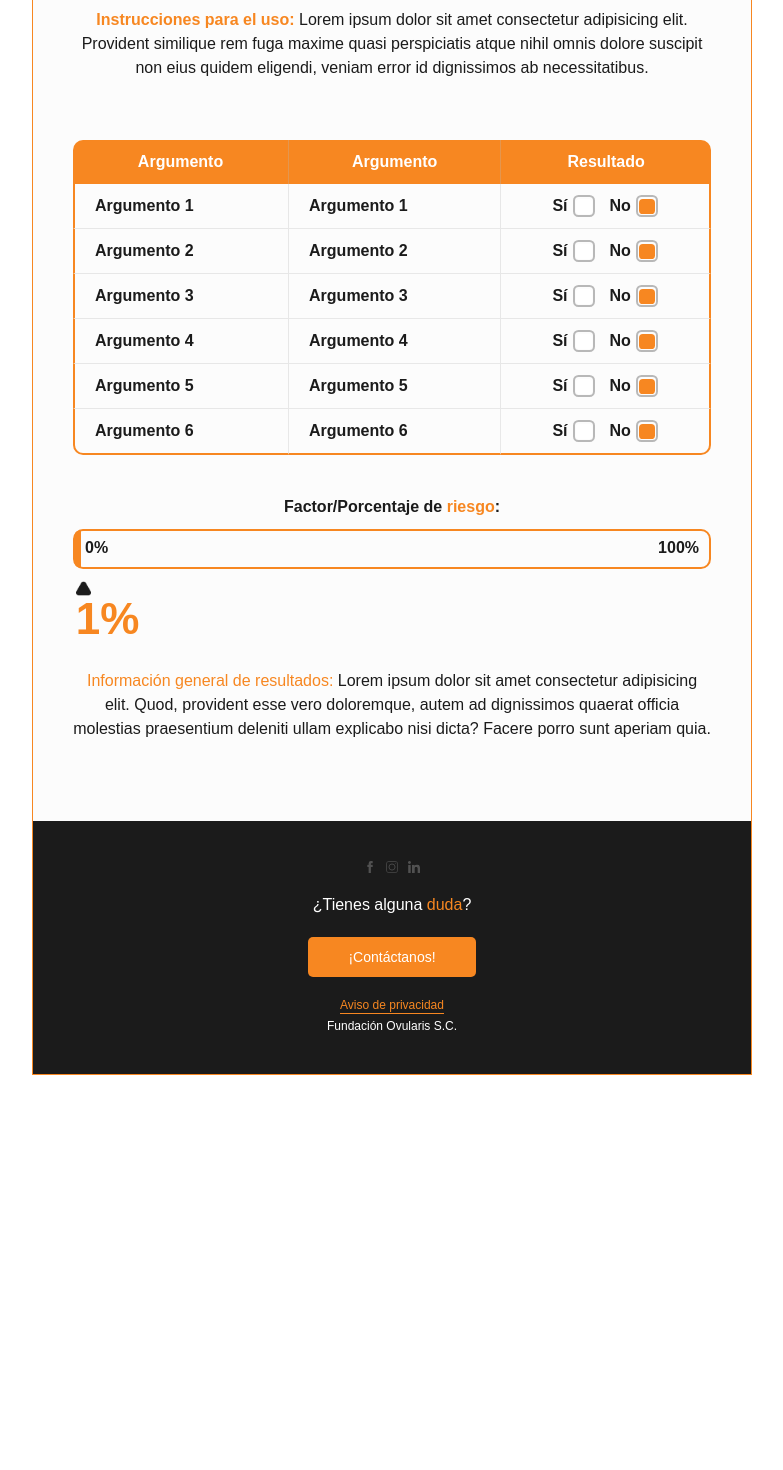
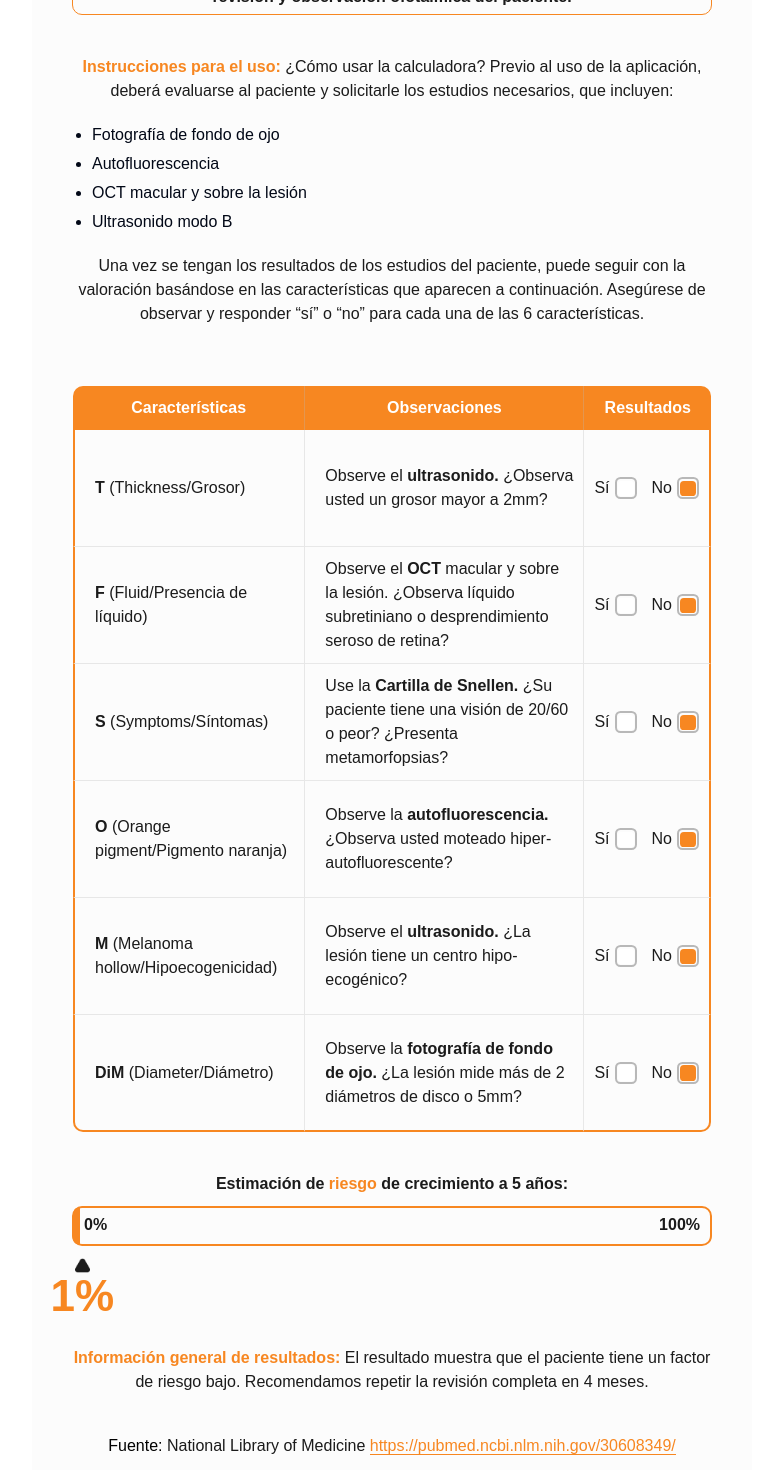
Before and after one commit to Eye-Cancer-Institute/ECI, a React (Create React App) app: page / in a window 1280 px wide. Shown: the part 540-2010 px from the top of the page, without its empty margins (248-1031 px from the left). Before the commit the page ends 1615 px from the top, so only its background shows below. Built offline with nearby package versions, Linux system fonts and the light colour scheme; a web font is replaced by a local one.

Commit message:
added text information and social media links

```diff
--- a/public/index.html
+++ b/public/index.html
@@ -25,7 +25,7 @@
       work correctly both with client-side routing and a non-root public URL.
       Learn how to configure a non-root public URL by running `npm run build`.
     -->
-    <title>React App</title>
+    <title>Mmy App</title>
   </head>
   <body>
     <noscript>You need to enable JavaScript to run this app.</noscript>
--- a/src/shared/components/Cuestionario.tsx
+++ b/src/shared/components/Cuestionario.tsx
@@ -69,15 +69,20 @@ const Cuestionario = () => {
       <table>
         <thead>
           <tr className="head-row">
-            <th>Argumento</th>
-            <th>Argumento</th>
-            <th>Resultado</th>
+            <th>Características</th>
+            <th>Observaciones</th>
+            <th>Resultados</th>
           </tr>
         </thead>
         <tbody>
           <tr id="tr1">
-            <td>Argumento 1</td>
-            <td>Argumento 1</td>
+            <td>
+              <span>T</span> (Thickness/Grosor)
+            </td>
+            <td>
+              Observe el <span>ultrasonido.</span> ¿Observa usted un grosor
+              mayor a 2mm?
+            </td>
             <td className="checkboxes-td">
               <label
                 className="si-label"
@@ -110,8 +115,13 @@ const Cuestionario = () => {
             </td>
           </tr>
           <tr id="tr2">
-            <td>Argumento 2</td>
-            <td>Argumento 2</td>
+            <td>
+              <span>F</span> (Fluid/Presencia de líquido)
+            </td>
+            <td>
+              Observe el <span>OCT</span> macular y sobre la lesión. ¿Observa
+              líquido subretiniano o desprendimiento seroso de retina?
+            </td>
             <td className="checkboxes-td">
               <label
                 className="si-label"
@@ -144,8 +154,13 @@ const Cuestionario = () => {
             </td>
           </tr>
           <tr id="tr3">
-            <td>Argumento 3</td>
-            <td>Argumento 3</td>
+            <td>
+              <span>S</span> (Symptoms/Síntomas)
+            </td>
+            <td>
+              Use la <span>Cartilla de Snellen.</span> ¿Su paciente tiene una
+              visión de 20/60 o peor? ¿Presenta metamorfopsias?
+            </td>
             <td className="checkboxes-td">
               <label
                 className="si-label"
@@ -178,8 +193,13 @@ const Cuestionario = () => {
             </td>
           </tr>
           <tr id="tr4">
-            <td>Argumento 4</td>
-            <td>Argumento 4</td>
+            <td>
+              <span>O</span> (Orange pigment/Pigmento naranja)
+            </td>
+            <td>
+              Observe la <span>autofluorescencia.</span> ¿Observa usted moteado
+              hiper-autofluorescente?
+            </td>
             <td className="checkboxes-td">
               <label
                 className="si-label"
@@ -212,8 +232,13 @@ const Cuestionario = () => {
             </td>
           </tr>
           <tr id="tr5">
-            <td>Argumento 5</td>
-            <td>Argumento 5</td>
+            <td>
+              <span>M</span> (Melanoma hollow/Hipoecogenicidad)
+            </td>
+            <td>
+              Observe el <span>ultrasonido.</span> ¿La lesión tiene un centro
+              hipo-ecogénico?
+            </td>
             <td className="checkboxes-td">
               <label
                 className="si-label"
@@ -246,8 +271,13 @@ const Cuestionario = () => {
             </td>
           </tr>
           <tr id="tr6">
-            <td>Argumento 6</td>
-            <td>Argumento 6</td>
+            <td>
+              <span>DiM</span> (Diameter/Diámetro)
+            </td>
+            <td>
+              Observe la <span>fotografía de fondo de ojo.</span> ¿La lesión
+              mide más de 2 diámetros de disco o 5mm?
+            </td>
             <td className="checkboxes-td">
               <label
                 className="si-label"
--- a/src/shared/components/Footer.tsx
+++ b/src/shared/components/Footer.tsx
@@ -5,13 +5,13 @@ const Footer = () => {
   return (
     <div className="footer">
       <div className="footer-icons-div">
-        <a href="https://www.eyecancerinstitute.com/">
+        <a href="https://www.facebook.com/eyecancerinst">
           <img src="/images/fb.png" alt="fb-icon" />
         </a>
-        <a href="https://www.eyecancerinstitute.com/">
+        <a href="https://www.instagram.com/eyecancerinstitute">
           <img src="/images/ig.png" alt="ig-icon" />
         </a>
-        <a href="https://www.eyecancerinstitute.com/">
+        <a href="https://www.linkedin.com/company/eyecancerinstitute">
           <img src="/images/lk.png" alt="lk-icon" className="lk-icon" />
         </a>
       </div>
--- a/src/shared/components/Header.tsx
+++ b/src/shared/components/Header.tsx
@@ -30,13 +30,13 @@ const Header = () => {
         <img className="logo-img" src="/images/logo.png" alt="Logo" />
       </a>
       <div className="icons-button-div">
-        <a href="https://www.eyecancerinstitute.com/">
+        <a href="https://www.facebook.com/eyecancerinst">
           <img src="/images/fb.png" alt="fb-icon" />
         </a>
-        <a href="https://www.eyecancerinstitute.com/">
+        <a href="https://www.instagram.com/eyecancerinstitute">
           <img src="/images/ig.png" alt="ig-icon" />
         </a>
-        <a href="https://www.eyecancerinstitute.com/">
+        <a href="https://www.linkedin.com/company/eyecancerinstitute">
           <img src="/images/lk.png" alt="lk-icon" className="lk-icon" />
         </a>
         <a href="https://wa.me/528128608714">
--- a/src/shared/components/Information.tsx
+++ b/src/shared/components/Information.tsx
@@ -5,27 +5,42 @@ const Information = () => {
     <div className="information">
       <div className="main-title-div">
         <h1>
-          Nombre <span>Herramienta</span>
+          Mmy <span>App</span>
         </h1>
       </div>
 
       <p className="descripcion">
-        <span>Descripción Técnica:</span> Lorem ipsum dolor sit amet consectetur
-        adipisicing elit. Provident similique rem fuga maxime quasi perspiciatis
-        atque nihil omnis dolore suscipit non eius quidem eligendi, veniam error
-        id dignissimos ab necessitatibus.
+        <span>Descripción Técnica:</span> Mmy App es una aplicación enfocada en
+        orientar al oftalmólogo actual. Esta permite evaluar lesiones
+        pigmentadas del fondo del ojo rápida y convenientemente. Tiene la
+        finalidad de detectar lesiones en riesgo de transformación maligna para
+        su referencia temprana.
       </p>
       <p className="disclaimer">
-        Disclaimer: Lorem ipsum dolor sit amet consectetur adipisicing elit.
-        Provident similique rem fuga maxime quasi perspiciatis atque nihil omnis
-        dolore suscipit non eius quidem eligendi, veniam error id dignissimos ab
-        necessitatibus.
+        Disclaimer: Esta aplicación fue diseñada para utilizarse exclusivamente
+        como una guía o apoyo para consultas oftalmológicas (el resultado
+        generado no es un diagnóstico final). Se recomienda utilizarla como
+        auxiliar en el proceso de revisión y observación ofotálmica del
+        paciente.
       </p>
-      <p className="instrucciones">
-        <span>Instrucciones para el uso:</span> Lorem ipsum dolor sit amet
-        consectetur adipisicing elit. Provident similique rem fuga maxime quasi
-        perspiciatis atque nihil omnis dolore suscipit non eius quidem eligendi,
-        veniam error id dignissimos ab necessitatibus.
+      <div className="instrucciones">
+        <p>
+          <span>Instrucciones para el uso:</span> ¿Cómo usar la calculadora?
+          Previo al uso de la aplicación, deberá evaluarse al paciente y
+          solicitarle los estudios necesarios, que incluyen:
+        </p>
+        <ul>
+          <li>Fotografía de fondo de ojo</li>
+          <li>Autofluorescencia</li>
+          <li>OCT macular y sobre la lesión</li>
+          <li>Ultrasonido modo B</li>
+        </ul>
+      </div>
+      <p className="mt-5">
+        Una vez se tengan los resultados de los estudios del paciente, puede
+        seguir con la valoración basándose en las características que aparecen a
+        continuación. Asegúrese de observar y responder “sí” o “no” para cada
+        una de las 6 características.
       </p>
     </div>
   );
--- a/src/shared/components/Resultados.tsx
+++ b/src/shared/components/Resultados.tsx
@@ -6,7 +6,7 @@ const Resultados = ({ percentage }: ResultadosProps) => {
   return (
     <div className="resultados-div">
       <h2>
-        Factor/Porcentaje de <span>riesgo</span>:
+        Estimación de <span>riesgo</span> de crecimiento a 5 años:
       </h2>
       <div className="bar">
         <p className="zero">0%</p>
@@ -29,11 +29,37 @@ const Resultados = ({ percentage }: ResultadosProps) => {
           </div>
         </div>
       </div>
-      <p className="information-result">
-        <span>Información general de resultados:</span> Lorem ipsum dolor sit
-        amet consectetur adipisicing elit. Quod, provident esse vero doloremque,
-        autem ad dignissimos quaerat officia molestias praesentium deleniti
-        ullam explicabo nisi dicta? Facere porro sunt aperiam quia.
+      {percentage < 23 && (
+        <p className="information-result">
+          <span>Información general de resultados:</span> El resultado muestra
+          que el paciente tiene un factor de riesgo bajo. Recomendamos repetir
+          la revisión completa en 4 meses.
+        </p>
+      )}
+      {percentage === 34 && (
+        <p className="information-result">
+          <span>Información general de resultados:</span> El resultado muestra
+          que el paciente tiene un factor de riesgo medio. Recomendamos evaluar
+          el referir al paciente con un especialista en oncología ocular para
+          continuar con la valoración y el diagnóstico; o, realizar una segunda
+          evaluación en 2 meses.
+        </p>
+      )}
+      {percentage > 50 && (
+        <p className="information-result">
+          <span>Información general de resultados:</span> El resultado muestra
+          que el paciente tiene un factor de riesgo alto. Recomendamos referir
+          al paciente <span>inmediatamente</span> con un especialista en
+          oncología ocular para continuar con la valoración y el diagnóstico.
+        </p>
+      )}
+
+      <p className="fuente">
+        {" "}
+        <span>Fuente: </span> National Library of Medicine{" "}
+        <a href="https://pubmed.ncbi.nlm.nih.gov/30608349/">
+          https://pubmed.ncbi.nlm.nih.gov/30608349/
+        </a>
       </p>
     </div>
   );
--- a/src/shared/components/mainPage.styles.scss
+++ b/src/shared/components/mainPage.styles.scss
@@ -5,7 +5,7 @@
 
 .main-div {
   width: 720px;
-  border: 1px solid $primary;
+  // border: 1px solid $primary;
   margin: 0 auto;
 }
 
@@ -104,11 +104,30 @@
   border-radius: 10px;
   padding: 5px;
 }
+.instrucciones {
+  margin-top: 40px;
+  span {
+    color: $primary;
+    font-weight: bold;
+  }
+  ul {
+    text-align: start;
+    list-style: disc;
+    padding-left: 20px;
+  }
+  li {
+    margin-bottom: 5px;
+  }
+}
 
 //Cuestionario file
 .cuestionario-div {
   background-color: $tertiary;
   padding-bottom: 80px;
+
+  span {
+    font-weight: bold;
+  }
   table {
     width: 638px;
     margin: 0 auto;
@@ -119,13 +138,13 @@
   .head-row {
     background-color: $primary;
   }
+
   th {
     color: white;
     padding: 10px;
   }
 
   td {
-    font-weight: 600;
     padding: 10px;
     color: $secondary;
 
@@ -144,6 +163,7 @@
     display: flex;
     align-items: center;
     justify-content: center;
+    height: 117px;
   }
 
   .si-label,
@@ -219,7 +239,6 @@
     border-bottom-right-radius: 4px;
     border-top-left-radius: 4px;
     border-bottom-left-radius: 4px;
-    // background-color: $primary;
     .inside-inside-bar {
       position: absolute;
       background-color: $primary;
@@ -250,8 +269,10 @@
 
 .flecha-percentage {
   position: absolute;
+  display: flex;
   top: 50px;
   transition: all 1.5s;
+  justify-content: center;
 
   img {
     width: 15px;
@@ -264,6 +285,18 @@
   color: $primary;
   font-weight: bold;
   font-size: 44px;
+}
+
+.fuente {
+  margin-top: 40px;
+  span {
+    color: black;
+    font-weight: 400;
+  }
+  a {
+    color: $primary;
+    border-bottom: solid 1px $primary;
+  }
 }
 
 //Footer file
```
